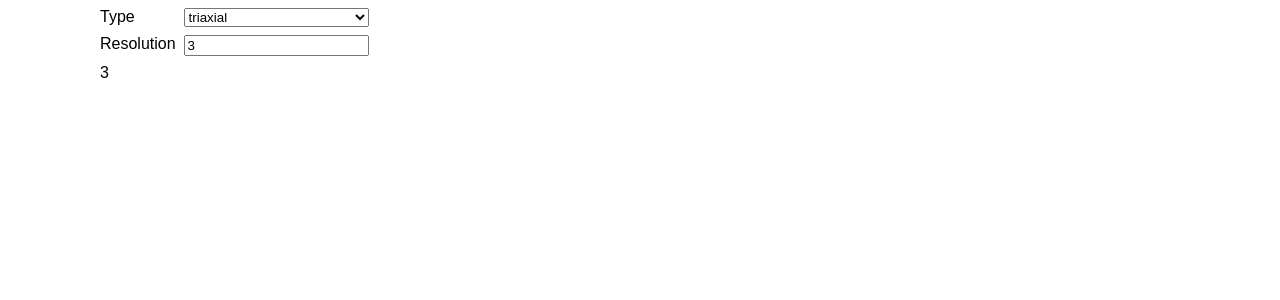
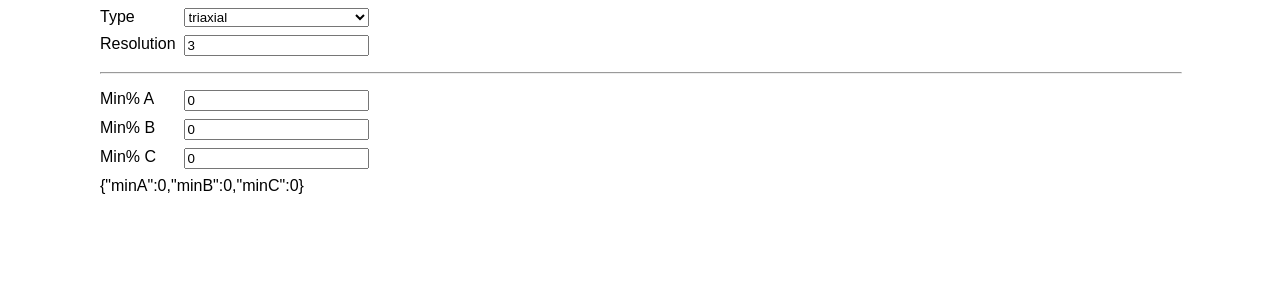
Before and after one commit to 12eh/blend-tool, a React (Vite) app: page / in a window 1280 px wide. Shown: the top 300 px of the page. Built offline with nearby package versions, Linux system fonts and the light colour scheme.

Commit message:
Get conditional inputs to update results

```diff
--- a/src/App.css
+++ b/src/App.css
@@ -30,6 +30,11 @@
   align-self: start;
 }
 
+#main-form hr {
+  grid-column: 1 / 4;
+  width: 100%;
+}
+
 #results {
   grid-row: results;
 }
--- a/src/App.tsx
+++ b/src/App.tsx
@@ -2,7 +2,7 @@ import { useState } from "react";
 import "./App.css";
 import { Dropdown } from "./Dropdown";
 import { NumericInput } from "./NumericInput";
-import { TriaxialBlend } from "./TriaxialBlend";
+import { TriaxialBlend, TriaxialBlendForm } from "./TriaxialBlend";
 
 const BLEND_TYPES = [
   "triaxial",
@@ -16,6 +16,9 @@ type BlendType = (typeof BLEND_TYPES)[number];
 function App() {
   const [resolution, setResolution] = useState(3);
   const [blendType, setBlendType] = useState<BlendType>(BLEND_TYPES[0]);
+  const [conditionalFormValues, setConditionalFormValues] = useState<{
+    [k: string]: number | string;
+  }>({});
   return (
     <div id="main-container">
       <div id="main-grid">
@@ -41,8 +44,17 @@ function App() {
             min={2}
             onChange={setResolution}
           />
+          <hr />
+          {blendType == "triaxial" && (
+            <TriaxialBlendForm onChange={setConditionalFormValues} />
+          )}
         </form>
-        {blendType == "triaxial" && <TriaxialBlend resolution={resolution} />}
+        {blendType == "triaxial" && (
+          <TriaxialBlend
+            resolution={resolution}
+            formValues={conditionalFormValues}
+          />
+        )}
       </div>
     </div>
   );
--- a/src/TriaxialBlend.tsx
+++ b/src/TriaxialBlend.tsx
@@ -1,15 +1,59 @@
-import type { ReactElement } from "react";
+import { useEffect, useState, type ReactElement } from "react";
+import { NumericInput } from "./NumericInput";
 
-type Props = {
-  resolution: number;
+type FormValues = {
+  minA: number;
+  minB: number;
+  minC: number;
+};
+type FormProps = {
+  onChange: (newValues: FormValues) => void;
 };
 
-export function TriaxialBlend(props: Props): ReactElement<Props> {
-  const { resolution } = props;
+export function TriaxialBlendForm(props: FormProps): ReactElement<FormProps> {
+  const { onChange } = props;
+  const [values, setValues] = useState<FormValues>({
+    minA: 0,
+    minB: 0,
+    minC: 0,
+  });
+
+  useEffect(() => onChange(values), [onChange, values]);
 
   return (
     <>
-      <div id="results">{resolution}</div>
+      <NumericInput
+        id="min-a"
+        label="Min% A"
+        defaultValue={values.minA}
+        min={0}
+        onChange={(v) => setValues({ ...values, minA: v })}
+      />
+      <NumericInput
+        id="min-b"
+        label="Min% B"
+        defaultValue={values.minB}
+        min={0}
+        onChange={(v) => setValues({ ...values, minB: v })}
+      />
+      <NumericInput
+        id="min-c"
+        label="Min% C"
+        defaultValue={values.minC}
+        min={0}
+        onChange={(v) => setValues({ ...values, minC: v })}
+      />
     </>
   );
 }
+
+type ResultsProps = {
+  resolution: number;
+  formValues: Partial<FormValues>;
+};
+
+export function TriaxialBlend(props: ResultsProps): ReactElement<ResultsProps> {
+  const { formValues } = props;
+
+  return <div id="results">{JSON.stringify(formValues)}</div>;
+}
```
